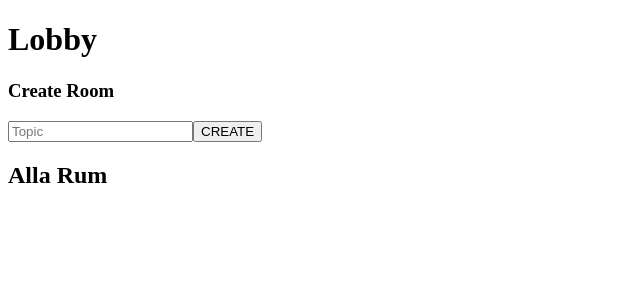
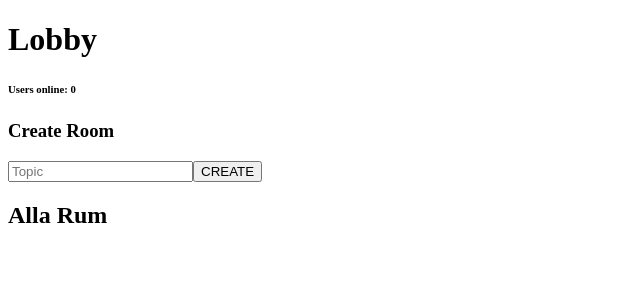
Before and after one commit to emilgsalmi/4Chat, a React (Vite) app in the folder client/: page /lobby in a window 1280 px wide. Shown: the top 300 px of the page, without its empty margins (0-640 px from the left). Built offline with nearby package versions, Linux system fonts and the light colour scheme.

Commit message:
small fixes

```diff
--- a/client/src/views/Lobby.tsx
+++ b/client/src/views/Lobby.tsx
@@ -5,25 +5,36 @@ import { useNavigate } from "react-router";
 function Lobby() {
 
 	const [topic, setTopic] = useState("")
-
 	const [html, setHtml] = useState<JSX.Element[]>([])
 	const [roomList, setRoomList] = useState([])
+	const [roomUsers, setRoomUsers] = useState([])
+	const [allUsers, setAllUsers] = useState(0)
 
 	const {setMyRoom, rooms, myRoom} = useSocket();
 	const navigate = useNavigate();
 
 	useEffect(() => {
 		let list : any = [];
-		for (const [room] of Object.entries(rooms)) {
+		let count : any = [];
+		for (const [room, names] of Object.entries(rooms)) {
 			if (room !== 'lobby') {
 			list.push(room)
-		}}
+			count.push(names.length)
+		}
+			if (room === 'lobby') {
+				setAllUsers(names.length)
+			}}
+        setRoomUsers(count)
 		setRoomList(list)
 	},[rooms])
 
 	useEffect(() => {
 		let rooms = roomList.map((room, i) => {
-			return <li key={i} onClick={() => {setMyRoom(room); navigate(`/room`)}} >{room}</li>
+			return <li key={i} onClick={() => {setMyRoom(room); navigate(`/room`)}} >
+			 <h4>{room}</h4>
+
+			 <span>Users in room: {roomUsers[i]}</span>
+			</li>
 		})
 		setHtml(rooms)
 	}, [roomList] )
@@ -31,6 +42,7 @@ function Lobby() {
 	return (
 		<div>
 			<h1>Lobby</h1>
+			<h6>Users online: {allUsers}</h6>
 
 			<div>
 				<h3>Create Room</h3>
```
